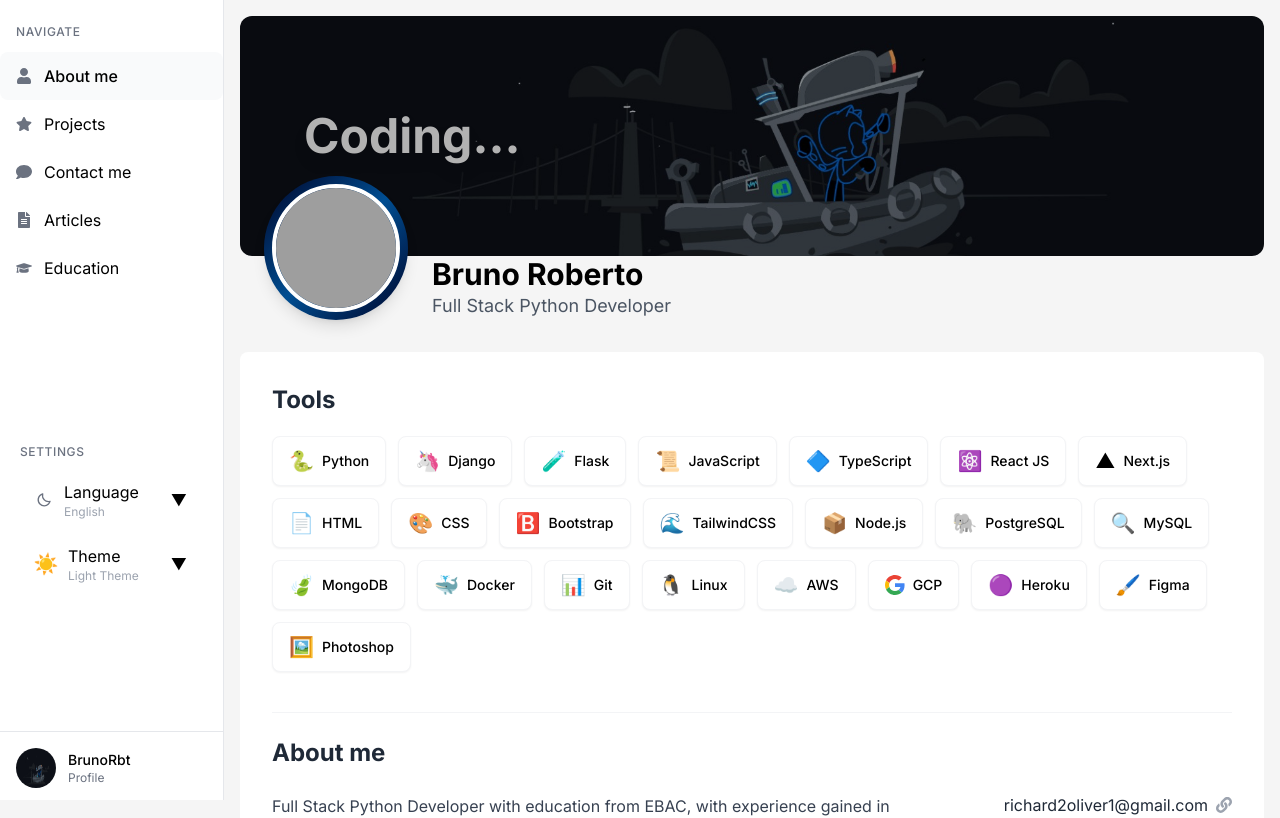
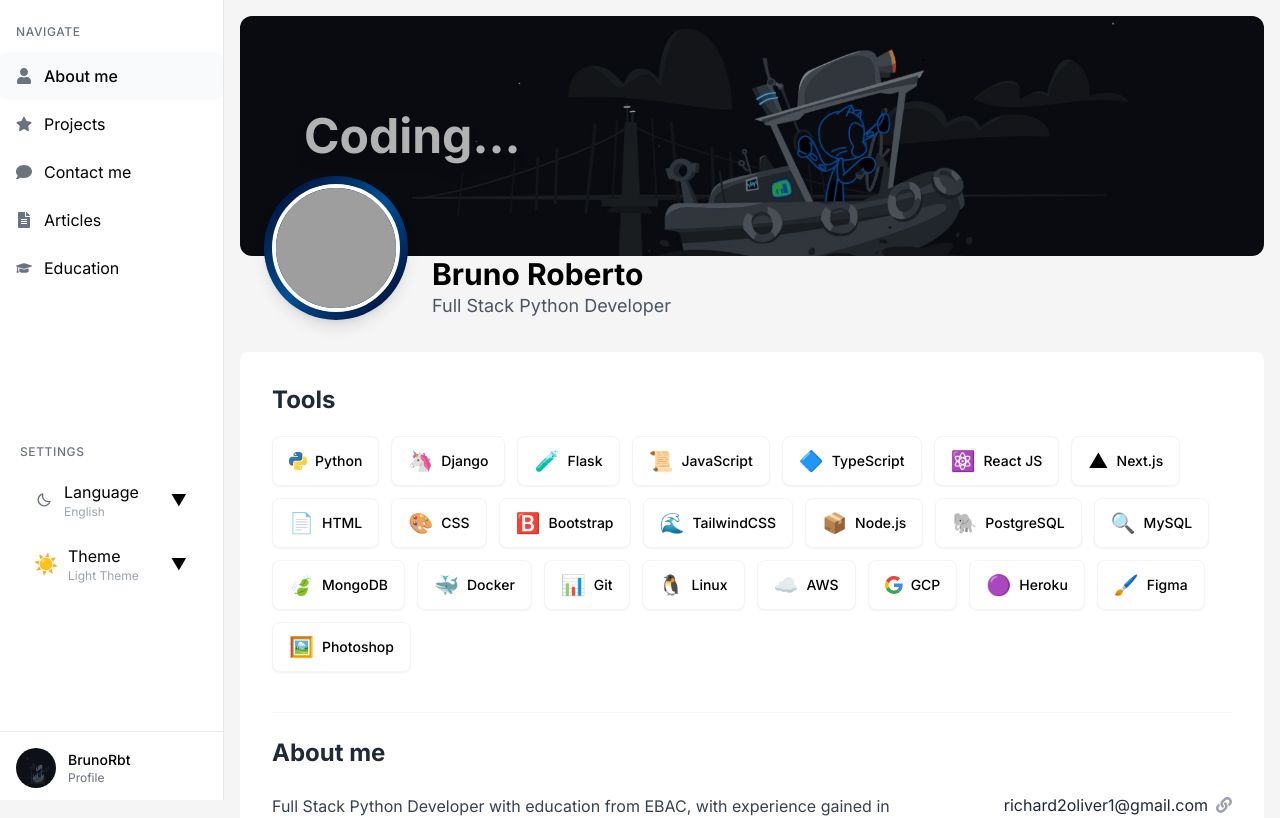
Before and after one commit to BrunoRbt/portifolio, a React (Create React App) app in the folder meu-portfolio/: page / in a window 1280 px wide. Shown: the top 818 px of the page. Built offline with nearby package versions, Linux system fonts and the light colour scheme; grey boxes are pictures that could not be loaded.

Commit message:
novas correções

```diff
--- a/meu-portfolio/src/components/icons/GoogleIcon.tsx
+++ b/meu-portfolio/src/components/icons/GoogleIcon.tsx
@@ -1,7 +1,9 @@
+// src/components/icons/GoogleIcon.tsx
 import React from 'react';
 
-const GoogleIcon: React.FC = () => (
-  <svg width="20" height="20" viewBox="0 0 48 48" xmlns="http://www.w3.org/2000/svg">
+// Google Cloud Platform
+export const GoogleIcon: React.FC = () => (
+  <svg width="18" height="18" viewBox="0 0 48 48" xmlns="http://www.w3.org/2000/svg">
     <path fill="#EA4335" d="M24 9.5c3.54 0 6.71 1.22 9.21 3.6l6.85-6.85C35.9 2.38 30.47 0 24 0 14.62 0 6.51 5.38 2.56 13.22l7.98 6.19C12.43 13.72 17.74 9.5 24 9.5z"/>
     <path fill="#4285F4" d="M46.98 24.55c0-1.57-.15-3.09-.38-4.55H24v9.02h12.94c-.58 2.96-2.26 5.48-4.78 7.18l7.73 6c4.51-4.18 7.09-10.36 7.09-17.65z"/>
     <path fill="#FBBC05" d="M10.53 28.59c-.48-1.45-.76-2.99-.76-4.59s.27-3.14.76-4.59l-7.98-6.19C.92 16.46 0 20.12 0 24c0 3.88.92 7.54 2.56 10.78l7.97-6.19z"/>
@@ -9,4 +11,22 @@
   </svg>
 );
 
+// Python - Versão atualizada
+export const PythonIcon: React.FC = () => (
+  <svg width="18" height="18" viewBox="0 0 256 255" xmlns="http://www.w3.org/2000/svg">
+    <defs>
+      <linearGradient x1="12.959%" y1="12.039%" x2="79.639%" y2="78.201%" id="python-a">
+        <stop stopColor="#387EB8" offset="0%"/>
+        <stop stopColor="#366994" offset="100%"/>
+      </linearGradient>
+      <linearGradient x1="19.128%" y1="20.579%" x2="90.742%" y2="88.429%" id="python-b">
+        <stop stopColor="#FFE052" offset="0%"/>
+        <stop stopColor="#FFC331" offset="100%"/>
+      </linearGradient>
+    </defs>
+    <path d="M126.916.072c-64.832 0-60.784 28.115-60.784 28.115l.072 29.128h61.868v8.745H41.631S.145 61.355.145 126.77c0 65.417 36.21 63.097 36.21 63.097h21.61v-30.356s-1.165-36.21 35.632-36.21h61.362s34.475.557 34.475-33.319V33.97S194.67.072 126.916.072zM92.802 19.66a11.12 11.12 0 0 1 11.13 11.13 11.12 11.12 0 0 1-11.13 11.13 11.12 11.12 0 0 1-11.13-11.13 11.12 11.12 0 0 1 11.13-11.13z" fill="url(#python-a)"/>
+    <path d="M128.757 254.126c64.832 0 60.784-28.115 60.784-28.115l-.072-29.127h-61.868v-8.745h86.441s41.486 4.705 41.486-60.712c0-65.416-36.21-63.096-36.21-63.096h-21.61v30.355s1.165 36.21-35.632 36.21h-61.362s-34.475-.557-34.475 33.32v56.013s-5.235 33.897 62.518 33.897zm34.114-19.586a11.12 11.12 0 0 1-11.13-11.13 11.12 11.12 0 0 1 11.13-11.131 11.12 11.12 0 0 1 11.13 11.13 11.12 11.12 0 0 1-11.13 11.13z" fill="url(#python-b)"/>
+  </svg>
+);
+
 export default GoogleIcon;
--- a/meu-portfolio/src/components/tools/Tools.tsx
+++ b/meu-portfolio/src/components/tools/Tools.tsx
@@ -1,7 +1,7 @@
 // src/components/tools/Tools.tsx
 import React from 'react';
 import { useLanguage } from '../../contexts/LanguageContext';
-import GoogleIcon from '../icons/GoogleIcon';
+import { GoogleIcon, PythonIcon } from '../icons/GoogleIcon';
 
 // Interface para ferramenta
 interface Tool {
@@ -13,7 +13,7 @@
   const { t } = useLanguage();
 
   const tools: Tool[] = [
-    { name: 'Python', icon: '🐍' },
+    { name: 'Python', icon: <PythonIcon /> },
     { name: 'Django', icon: '🦄' },
     { name: 'Flask', icon: '🧪' },
     { name: 'JavaScript', icon: '📜' },
```
